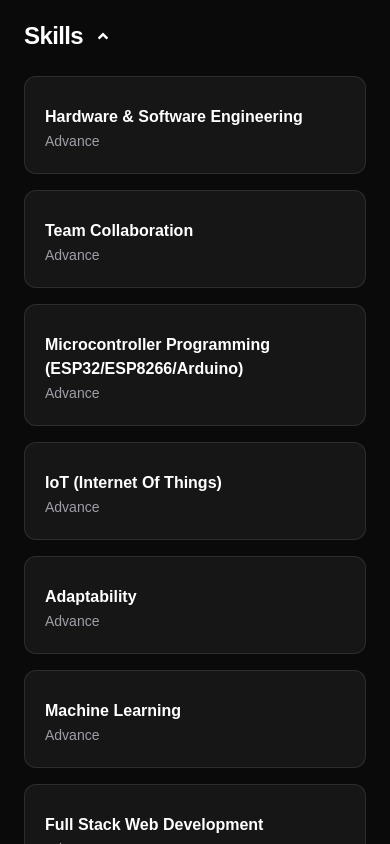
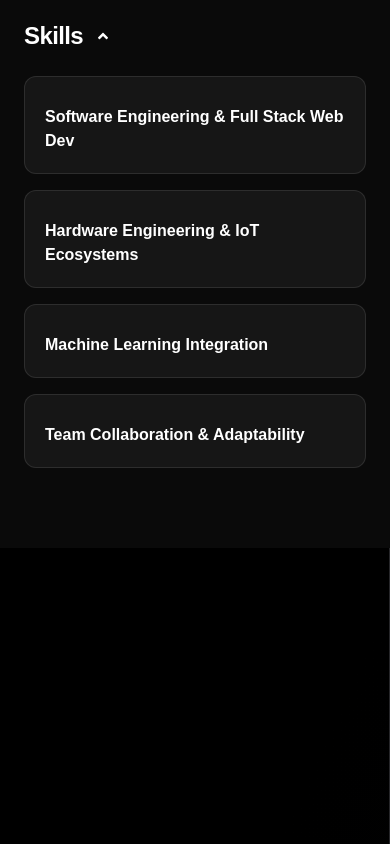
Before and after one commit to ilhambonardoo/my-porfolio, a Next.js app: page / in a window 390 px wide. Shown: the part 1740-2584 px from the top of the page. Built offline with nearby package versions, Linux system fonts and the light colour scheme.

Commit message:
Membuat section Education

```diff
--- /dev/null
+++ b/src/components/Education.tsx
@@ -0,0 +1,67 @@
+"use client";
+
+import { educations } from "../constant/profile";
+import { FaGraduationCap } from "react-icons/fa";
+
+const Education = () => {
+  return (
+    <section className="relative overflow-hidden bg-neutral-950 text-white py-14 md:py-28">
+      <div className="relative mx-auto w-full max-w-7xl md:px-10">
+        <div className="mb-12 md:mb-16 mx-5">
+          <div className="min-h-20 md:min-h-22">
+            <h2 className="title-panel text-5xl font-semibold font-nb text-right leading-none">
+              EDUCATION
+            </h2>
+          </div>
+        </div>
+
+        <div className="space-y-6 lg:space-y-0 mx-5 lg:grid-cols-2 lg:grid lg:gap-5 lg:w-full">
+          {educations.map((education) => (
+            <article
+              key={education.id}
+              className="rounded-2xl border border-white/10 bg-white/5 p-6 md:p-8 backdrop-blur-sm hover:bg-white/10 hover:border-white/25"
+            >
+              <div className="flex items-start gap-4 md:gap-6">
+                <div className="shrink-0">
+                  <div className="w-12 h-12 md:w-14 md:h-14 rounded-xl bg-white/10 flex items-center justify-center border border-white/20">
+                    <FaGraduationCap className="text-xl md:text-2xl text-zinc-300" />
+                  </div>
+                </div>
+                <div className="flex-1">
+                  <div className="flex flex-col md:flex-row md:items-center md:justify-between gap-2 mb-3">
+                    <h3 className="education-panel text-xl md:text-2xl font-semibold tracking-tight text-white">
+                      {education.institution}
+                    </h3>
+                    <span className="text-sm md:text-base text-zinc-400 font-helvetica">
+                      {education.period}
+                    </span>
+                  </div>
+                  <p className="text-base md:text-lg font-medium text-zinc-300">
+                    {education.program}
+                  </p>
+                  <p className="text-sm md:text-base text-zinc-300 font-medium mb-3">
+                    {education.gpa}
+                  </p>
+                  <p className="text-sm md:text-base text-zinc-400 leading-relaxed font-helvetica">
+                    {education.description}
+                  </p>
+                </div>
+              </div>
+            </article>
+          ))}
+        </div>
+      </div>
+
+      <style jsx>{`
+        @keyframes fadeInUp {
+          to {
+            opacity: 1;
+            transform: translateY(0);
+          }
+        }
+      `}</style>
+    </section>
+  );
+};
+
+export default Education;
--- a/src/constant/profile.ts
+++ b/src/constant/profile.ts
@@ -1,30 +1,43 @@
 export const skills = [
   {
-    title: "Hardware & Software Engineering",
-    level: "Advance",
+    title: "Software Engineering & Full Stack Web Dev",
+    description:
+      "Merancang dan membangun sistem web fungsional dari frontend hingga backend menggunakan framework modern seperti Node.js, Next.js, Laravel, CodeIgniter 4, dan Nuxt.js.",
   },
   {
-    title: "Team Collaboration",
-    level: "Advance",
+    title: "Hardware Engineering & IoT Ecosystems",
+    description:
+      "Mengembangkan perangkat keras menggunakan mikrokontroler (ESP32/ESP8266/Arduino) serta mengintegrasikannya dengan sistem berbasis web untuk dashboard & monitoring.",
   },
   {
-    title: "Microcontroller Programming (ESP32/ESP8266/Arduino)",
-    level: "Advance",
+    title: "Machine Learning Integration",
+    description:
+      "Mengintegrasikan model kecerdasan buatan dengan platform web untuk kebutuhan sistem deteksi berbasis citra (image recognition) serta analisis prediktif.",
   },
   {
-    title: "IoT (Internet Of Things)",
-    level: "Advance",
+    title: "Team Collaboration & Adaptability",
+    description:
+      "Kemampuan beradaptasi dengan cepat di lingkungan dinamis serta berkolaborasi secara efektif dalam tim untuk menyelesaikan proyek rekayasa.",
+  },
+];
+
+export const educations = [
+  {
+    id: 1,
+    institution: "Sekolah Vokasi IPB University",
+    program: "Teknologi Rekayasa Komputer",
+    period: "2023 - Sekarang",
+    gpa: "GPA: 3.60/4.00",
+    description:
+      "Fokus pada pengembangan software, IoT, dan Machine Learning. Aktif dalam proyek pengembangan web.",
   },
   {
-    title: "Adaptability ",
-    level: "Advance",
-  },
-  {
-    title: "Machine Learning ",
-    level: "Advance",
-  },
-  {
-    title: "Full Stack Web Development",
-    level: "Advance",
+    id: 2,
+    institution: "SMA MARDI YUANA BOGOR",
+    program: "IPA",
+    period: "2019 - 2022",
+    gpa: "",
+    description:
+      "Lulus dengan predikat baik. Aktif dalam kegiatan ekstrakurikuler dan organisasi sekolah.",
   },
 ];
```
